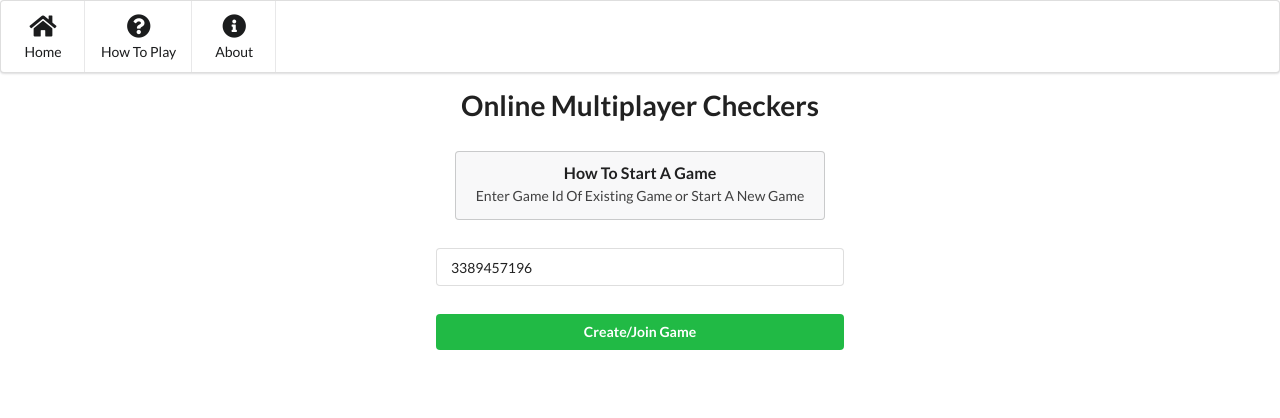
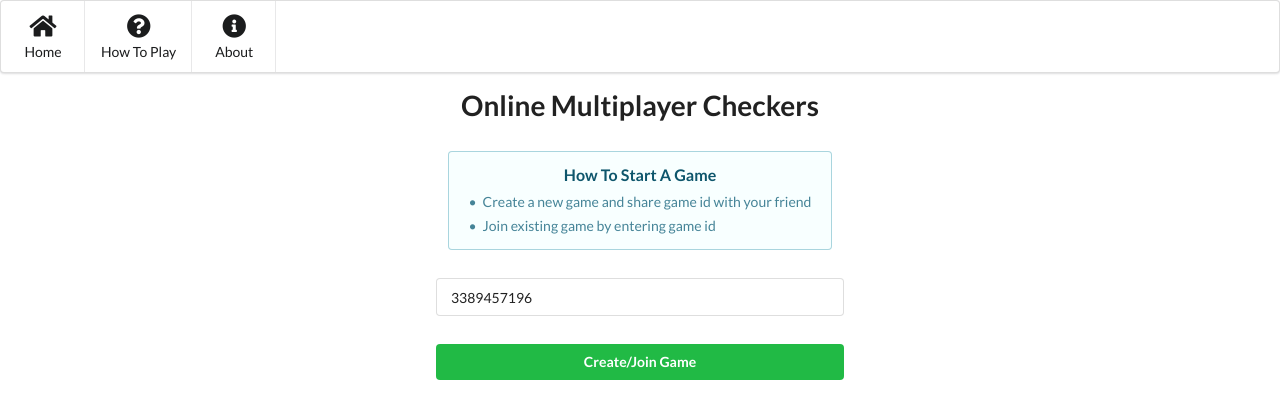
Before and after one commit to nsharifli/checkers, a website: page views/index.html in a window 1280 px wide. Drawn offline with nearby package versions, Linux system fonts and the light colour scheme.

Commit message:
homepage ui tweaks

```diff
--- a/public/js/client.js
+++ b/public/js/client.js
@@ -591,6 +591,7 @@ function Checkers() {
 				addText("Waiting for second player...");
 				turn_id = " ";
 				document.getElementById("turn_id").innerHTML = turn_id;
+				document.getElementById("turn_status").innerHTML = "WAIT";
 			}
 
 			else if (msg["action"] == "START"){
@@ -615,6 +616,7 @@ function Checkers() {
 				document.getElementById("turn_id").innerHTML = turn_id;
 				document.getElementById("white_score").innerHTML = msg["numberOfPieces"]["white"];
 				document.getElementById("red_score").innerHTML = msg["numberOfPieces"]["red"];
+				document.getElementById("turn_status").innerHTML = "TURN";
 
 
 			}
@@ -625,6 +627,7 @@ function Checkers() {
 				currentTurn = msg["turn"];
 				document.getElementById("white_score").innerHTML = msg["numberOfPieces"]["white"];
 				document.getElementById("red_score").innerHTML = msg["numberOfPieces"]["red"];
+				document.getElementById("turn_status").innerHTML = "TURN";
 
 				if (!msg["isStarted"]){
 					currentTurn = -1;
--- a/views/index.html
+++ b/views/index.html
@@ -70,13 +70,26 @@
 
 				<div class="three column centered row">
 
-					<div class="ui compact message">
+					<!-- <div class="ui compact message">
 						<div class="content">
 						    <div class="header">
 						      How To Start A Game
 						    </div>
-						    <p>Enter Game Id Of Existing Game or Start A New Game </p>
+						    <ul>
+						    	<li>Create A New Game and Share Game Id With Your Friend</li>
+						    	<li>Join Existing Game By Entering Game Id</li>
+						    </ul>
 						</div>
+					</div> -->
+
+					<div class="ui compact info message">
+					  	<div class="header">
+					    	How To Start A Game
+					  	</div>
+						<ul class="list">
+						    <li>Create a new game and share game id with your friend</li>
+						    <li>Join existing game by entering game id</li>
+						</ul>
 					</div>
 				</div>
 
```
Also changed, not shown: views/game.html (+2 -2 lines).
